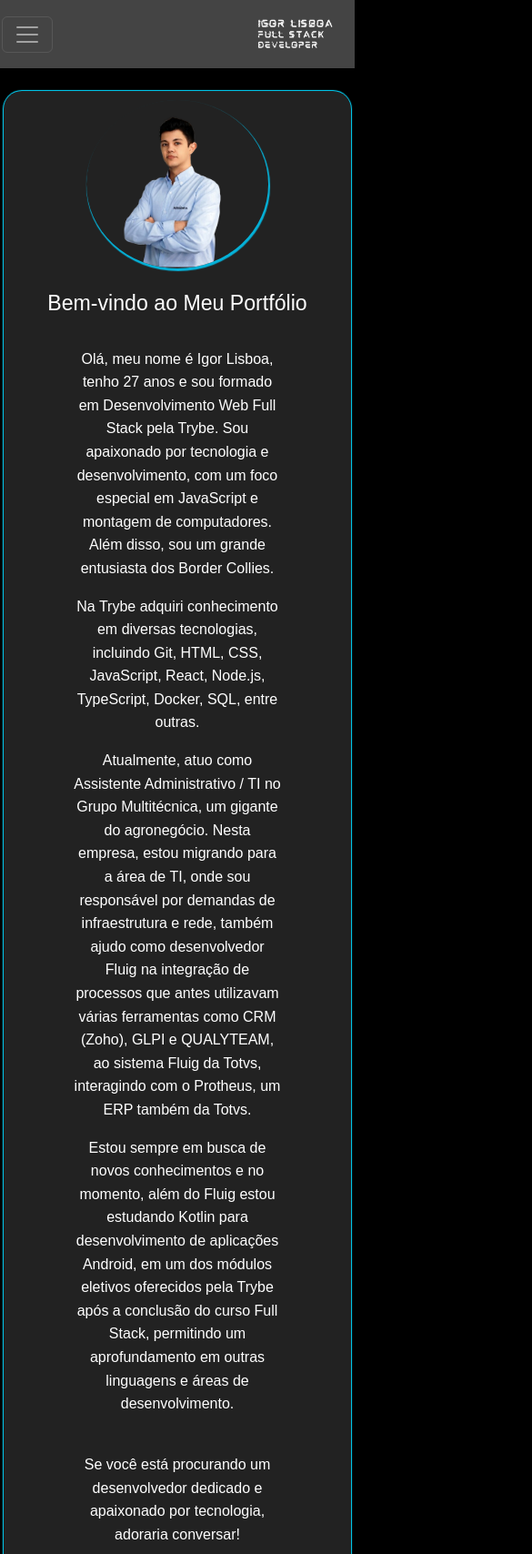
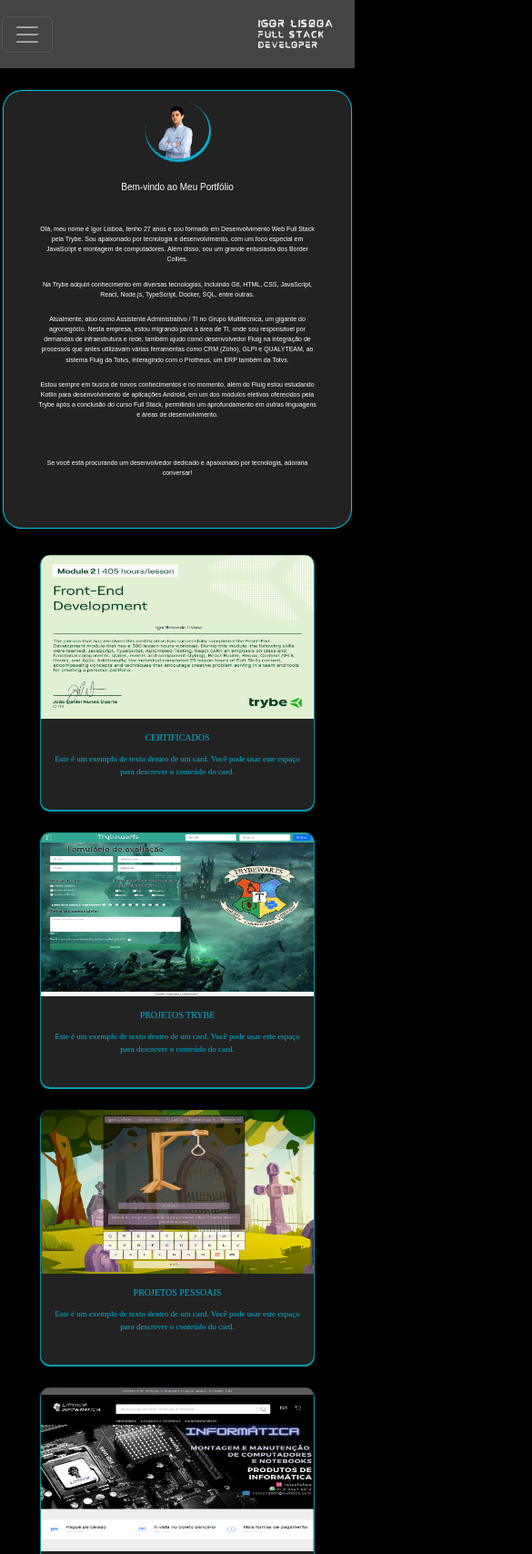
Before and after one commit to Igor-Lisboa7/Igor-Lisboa7.github.io, a website: page index.html in a window 390 px wide. Shown: the top 1708 px of the page at 91% size, 585 px wide, since content can reach past the window. Drawn offline with nearby package versions, Linux system fonts and the light colour scheme; files whose address does not match are found by name.

Commit message:
[Responsivo] Inclementando responsividade a pagina Home (index.html)

```diff
--- a/css/index.css
+++ b/css/index.css
@@ -35,6 +35,8 @@
 
 .plus {
   width: 300px;
+  height: 106px;
+
   justify-content: space-evenly;
   text-align: center;
   padding: 10px 0px 10px 0px;
@@ -59,8 +61,9 @@ h5 {
   display: flex;
   justify-content: space-evenly;
   text-align: center;
-  padding: 10px 0px 10px 0px;
+  padding: 10px 0px 20px 0px;
   margin: auto;
+  margin-bottom: 20px;
 }
 
 .project-img {
@@ -73,15 +76,19 @@ h5 {
 }
 .plusCard {
   width: 300px;
-  border: 2px solid #222;
+  height: 460;
+  border: 2px rgba(3, 225, 250, 0.791);
+  background-color: #222;
   border-radius: 10px;
-  box-shadow: 0 2px 4px 2px rgba(3, 225, 250, 0.791);
+  box-shadow: 0 1px 2px 2px rgba(3, 225, 250, 0.791);
 }
 
 .plusCard:hover{
-  border: 2px solid #222;
+  height: 458px;
+  border: 1px solid #222;
   border-radius: 10px;
-  box-shadow: 1px 8px 8px 6px rgba(3, 225, 250, 0.791);
+  box-shadow: 1px 4px 4px 3px rgba(3, 225, 250, 0.791);
+  cursor: pointer;
 }
 .card-img-top {
   height: 250px;
@@ -93,13 +100,8 @@ h5 {
 .card-body {
   height: 210px;
   padding: 10px;
-  background-color: #222;
-}
 
-.card-body:hover {
-  height: 210px;
-  padding: 10px;
-  background-color: #444;
+  border-radius: 5%;
 }
 
 .card-title {
@@ -139,3 +141,438 @@ h5 {
 h1{
   padding: 30px 0px 5px 0px;
 }
+
+/* Responsividade */
+
+/* Para resolução de 1440 x 920 */
+@media (max-width: 1900px) {
+  .side-center img {
+    width: 170px;
+  }
+
+  .side-center h3 {
+    font-size: 16px;
+  }
+
+  .description p{
+    font-size: 12px;
+  }
+
+  .plus {
+    width: 150px;
+  }
+
+  .plus p{
+    font-size: 10px;
+  }
+  .plus h5{
+    font-size: 15px;
+  }
+
+  .plus img {
+    width: 20px;
+  }
+
+  .cards p{
+    font-size: 10px;
+  }
+
+  .cards h5{
+    font-size: 15px;
+  }
+
+
+
+  .plusCard {
+    width: 200px;
+    height: 300px;
+  }
+  .card-img-top {
+    height: 158px;
+  }
+  .plusCard:hover{
+    height: 298px;
+  }
+}
+
+@media (max-width: 1430px) {
+  .side-center img {
+    width: 150px;
+  }
+
+  .description p{
+    font-size: 10px;
+  }
+
+  .plus {
+    width: 130px;
+  }
+
+  #plus p{
+    font-size: 10px;
+  }
+  #plus h5{
+    font-size: 13px;
+  }
+
+  .plus {
+    width: 180px;
+  }
+  .plus img {
+    width: 18px;
+  }
+
+  .cards p{
+    font-size: 10px;
+  }
+
+  .cards h5{
+    font-size: 13px;
+  }
+
+
+
+  .plusCard {
+    width: 150px;
+    height: 250px;
+  }
+  .card-img-top {
+    height: 130px;
+  }
+
+  .plusCard:hover{
+    height: 248px;
+  }
+}
+
+@media (max-width: 1100px) {
+  .side-center img {
+    width: 140px;
+  }
+
+  .side-center h3 {
+    font-size: 14px;
+  }
+
+  .description p{
+    font-size: 10px;
+  }
+
+
+  #plus p{
+    font-size: 10px;
+  }
+  #plus h5{
+    font-size: 13px;
+  }
+
+  .plus {
+    height: 115px;
+  }
+
+  .cards p{
+    font-size: 10px;
+  }
+
+  .cards h5{
+    font-size: 13px;
+  }
+
+
+
+  .plusCard {
+    width: 130px;
+    height: 225px;
+    border: 1px rgba(3, 225, 250, 0);
+    background-color: #222;
+    border-radius: 10px;
+    box-shadow: 0 1px 1px 1px rgba(3, 225, 250, 0.174);
+  }
+  .card-img-top {
+    height: 90px;
+  }
+
+  .plusCard:hover{
+    width: 129;
+    height: 224px;
+    border: 0px solid #222;
+    border-radius: 10px;
+    box-shadow: 0px 1px 1px 1px rgba(3, 225, 250, 0.322);
+    cursor: pointer;
+  }
+
+}
+
+@media (max-width: 890px) {
+  .side-center img {
+    width: 110px;
+  }
+
+  .description p{
+    font-size: 10px;
+  }
+
+
+  #plus p{
+    font-size: 10px;
+  }
+  #plus h5{
+    font-size: 10px;
+  }
+
+  .plus {
+    height: 120px;
+  }
+  .plus img {
+    width: 15px;
+  }
+
+  .cards p{
+    font-size: 9px;
+  }
+
+  .cards h5{
+    font-size: 10px;
+  }
+
+
+
+  .plusCard {
+    width: 100px;
+    height: 190px;
+    border: 0px rgba(3, 225, 250, 0.791);
+    box-shadow: 0px 1px 1px 1px rgba(3, 225, 250, 0.718);
+  }
+  .card-img-top {
+    height: 90px;
+  }
+
+  .card-title {
+    display: none;
+  }
+
+  .card-body {
+    height: 98px;
+  }
+
+  .plusCard:hover{
+    height: none;
+    border: none;
+    border-radius: 10px;
+    box-shadow: none;
+    cursor: pointer;
+  }
+
+
+}
+
+@media (max-width: 770px) {
+  .side-center img {
+    width: 100px;
+  }
+
+  .side-center h3 {
+    font-size: 11px;
+  }
+
+  .description {
+    width: 80%;
+  }
+
+  .description p{
+    font-size: 10px;
+  }
+
+  .plus {
+    width: 110px;
+  }
+
+  #plus p{
+    font-size: 10px;
+    display: none;
+  }
+  #plus h5{
+    font-size: 10px;
+  }
+
+  .plus {
+    height: 130px;
+  }
+
+
+  .cards p{
+    font-size: 9px;
+  }
+
+  .cards h5{
+    font-size: 10px;
+  }
+
+
+
+  .plusCard {
+    width: 90px;
+    height: 175px;
+  }
+
+  .card-img-top {
+    height: 90px;
+  }
+
+  .card-title {
+    display: none;
+  }
+
+
+}
+
+@media (max-width: 650px) {
+  .side-center img {
+    width: 95px;
+  }
+
+  .side-center h3 {
+    font-size: 10px;
+  }
+
+  .description p{
+    font-size: 7px;
+  }
+
+  .plus {
+    width: 110px;
+    }
+
+  #plus p{
+    font-size: 7px;
+  }
+  #plus h5{
+    font-size: 9px;
+  }
+
+  .plus {
+    width: 100px;
+    height: 125px;
+  }
+
+  .cards {
+    width: 400px;
+    display: block;
+    margin: auto;
+  }
+
+  .cards p{
+    font-size: 7px;
+  }
+
+  .cards h5{
+    font-size: 9px;
+  }
+
+
+
+  .plusCard {
+    width: 400px;
+    height: 500px;
+    display: block;
+    margin-bottom: 30px;
+    margin: auto;
+  }
+  .card-img-top {
+    height: 280px;
+  }
+
+  .card-title {
+    display: block;
+  }
+
+}
+
+@media (max-width: 770px) {
+  .side-center img {
+    width: 100px;
+  }
+
+  .side-center h3 {
+    font-size: 11px;
+  }
+
+  .description p{
+    font-size: 10px;
+  }
+
+  .plus {
+    width: 110px;
+  }
+
+  #plus p{
+    font-size: 10px;
+    display: none;
+  }
+  #plus h5{
+    font-size: 10px;
+  }
+
+  .plus {
+    height: 130px;
+  }
+
+
+  .cards p{
+    font-size: 9px;
+  }
+
+  .cards h5{
+    font-size: 10px;
+  }
+
+
+
+  .plusCard {
+    width: 90px;
+    height: 175px;
+  }
+
+  .card-img-top {
+    height: 90px;
+  }
+
+  .card-title {
+    display: none;
+  }
+
+
+}
+
+@media (max-width: 650px) {
+  .side-center img {
+    width: 70px;
+  }
+
+  .side-center h3 {
+    font-size: 10px;
+  }
+
+  .description p{
+    font-size: 7px;
+  }
+
+  .plus-container {
+    display: none;
+  }
+
+  .plusCard {
+    width: 300px;
+    height: 280px;
+    display: block;
+    margin-bottom: 25px;
+  }
+  .card-img-top {
+    height: 180px;
+  }
+
+  .card-title {
+    display: block;
+  }
+
+}
--- a/css/styles.css
+++ b/css/styles.css
@@ -105,3 +105,28 @@ button {
 button:hover {
   background-color: #00b2e0;
 }
+
+
+
+
+
+@media (max-width: 770px) {
+  .container-1 {
+    width: 90%;
+    height: 690px;
+  }
+}
+
+@media (max-width: 650px) {
+  .container-1 {
+      width: 98%;
+      height: 440px;
+  }
+}
+
+@media (max-width: 395px) {
+  .container-1 {
+      width: 98%;
+      height: 480px;
+  }
+}
--- a/index.html
+++ b/index.html
@@ -105,31 +105,31 @@
                         <div class="plus" id="certificados">
                             <img src="./images/icons/plus.png" alt="plus" width="40px">
                             <h5>+10 CERTIFICADOS</h5>
-                            <p>Certificações em Tecnologias</p>
+                            <p classe="disappear">Certificações em Tecnologias</p>
                         </div>
 
                         <div class="plus" id="tempo-trybe">
                             <img src="./images/icons/plus.png" alt="plus" width="40px">
                             <h5>+30 PROJETOS</h5>
-                            <p>Concluidos pela Trybe</p>
+                            <p classe="disappear">Concluidos pela Trybe</p>
                         </div>
 
                         <div class="plus" id="meus-projetos">
                             <img src="./images/icons/plus.png" alt="plus" width="40px">
-                            <h5>03 PROJETOS</h5>
-                            <p>Projetos Pessoais Concluidos</p>
+                            <h5>+03 PROJETOS PESSOAIS</h5>
+                            <p classe="disappear">Projetos Pessoais Concluidos</p>
                         </div>
 
                         <div class="plus" id="freelancer">
                             <img src="./images/icons/plus.png" alt="plus" width="40px">
-                            <h5>02 FREELANCER</h5>
-                            <p>Projetos Freelancer Entregues</p>
+                            <h5>+02 FREELANCER</h5>
+                            <p classe="disappear">Projetos Freelancer Entregues</p>
                         </div>
 
                         <div class="plus" id="certificados">
                             <img src="./images/icons/plus.png" alt="plus" width="40px">
-                            <h5> TOTVS FLUIG / PROTHEUS</h5>
-                            <p>Conhecimento em Fluig e ERP Protheus ERP</p>
+                            <h5>TOTVS FLUIG & PROTHEUS</h5>
+                            <p classe="disappear">Conhecimento em Fluig e Protheus ERP</p>
                         </div>
 
                     </div>
@@ -148,8 +148,9 @@
                         <div class="card-body">
                             <h5 class="card-title">CERTIFICADOS</h5>
                             <p class="card-text">Este é um exemplo de texto dentro de um card. Você pode usar este
-                                espaço para descrever o conteúdo do card.</p>
-                            <a href="#" class="btn btn-info">Visitar</a>
+                                espaço para descrever o conteúdo do card.
+                            </p>
+
                         </div>
                     </div>
 
@@ -159,8 +160,9 @@
                         <div class="card-body">
                             <h5 class="card-title">PROJETOS TRYBE</h5>
                             <p class="card-text">Este é um exemplo de texto dentro de um card. Você pode usar este
-                                espaço para descrever o conteúdo do card.</p>
-                            <a href="#" class="btn btn-info">Visitar</a>
+                                espaço para descrever o conteúdo do card.
+                            </p>
+
                         </div>
                     </div>
 
@@ -170,8 +172,9 @@
                         <div class="card-body">
                             <h5 class="card-title">PROJETOS PESSOAIS</h5>
                             <p class="card-text">Este é um exemplo de texto dentro de um card. Você pode usar este
-                                espaço para descrever o conteúdo do card.</p>
-                            <a href="#" class="btn btn-info">Visitar</a>
+                                espaço para descrever o conteúdo do card.
+                            </p>
+
                         </div>
                     </div>
 
@@ -180,18 +183,20 @@
                         <div class="card-body">
                             <h5 class="card-title">FREELANCER</h5>
                             <p class="card-text">Este é um exemplo de texto dentro de um card. Você pode usar este
-                                espaço para descrever o conteúdo do card.</p>
-                            <a href="#" class="btn btn-info">Visitar</a>
+                                espaço para descrever o conteúdo do card.
+                            </p>
+
                         </div>
                     </div>
 
                     <div class="plusCard" data-project="5">
                         <img src="./images/protheus/Protheus.png" class="card-img-top" alt="modal-1">
                         <div class="card-body">
-                            <h5 class="card-title">FLUIG / PROTHEUS</h5>
+                            <h5 class="card-title">FLUIG & PROTHEUS</h5>
                             <p class="card-text">Este é um exemplo de texto dentro de um card. Você pode usar este
-                                espaço para descrever o conteúdo do card.</p>
-                            <a href="#" class="btn btn-info">Visitar</a>
+                                espaço para descrever o conteúdo do card.
+                            </p>
+
                         </div>
                     </div>
 
```
